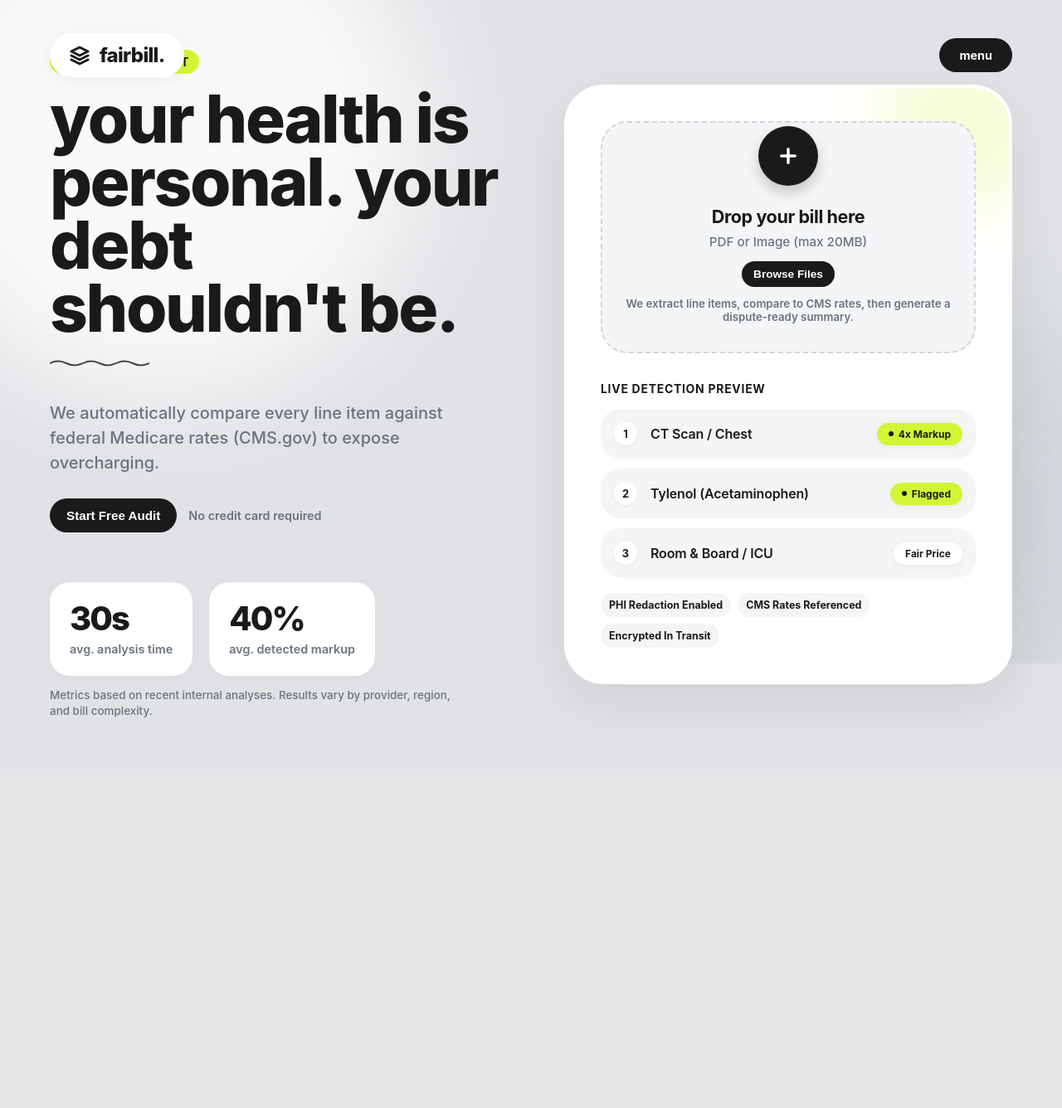
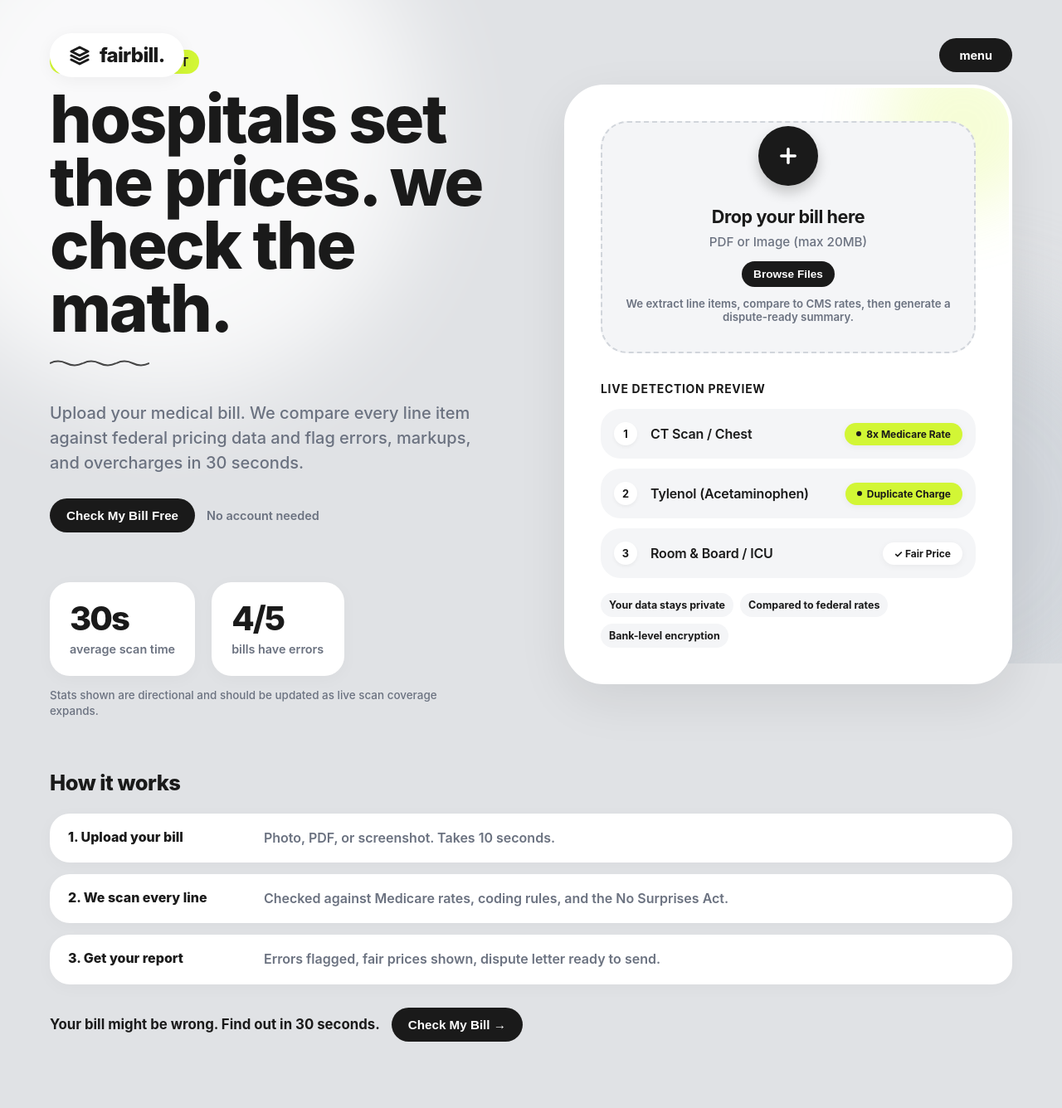
Before and after one commit to nitantbhartia/Medbill, a FastAPI app: page / in a window 1280 px wide. Shown: the whole page at 83% size. Before the commit the page ends 865 px from the top, so only its background shows below. Run offline with FastAPI, Linux system fonts and the light colour scheme; data that the repository does not hold is empty.

Commit message:
Update homepage copy and add how-it-works section

```diff
--- a/templates/landing.html
+++ b/templates/landing.html
@@ -482,6 +482,63 @@
             transform: scale(1.05);
         }
 
+        .how-it-works {
+            position: relative;
+            z-index: 10;
+            max-width: 1400px;
+            margin: 0 auto 80px;
+            padding: 0 60px;
+        }
+
+        .how-title {
+            font-size: 1.6rem;
+            font-weight: 800;
+            letter-spacing: -0.02em;
+            margin-bottom: 22px;
+        }
+
+        .how-grid {
+            display: grid;
+            gap: 14px;
+        }
+
+        .how-row {
+            display: grid;
+            grid-template-columns: 220px 1fr;
+            gap: 16px;
+            background: var(--card-white);
+            border-radius: var(--radius-md);
+            padding: 18px 22px;
+            box-shadow: 0 4px 20px rgba(0, 0, 0, 0.03);
+        }
+
+        .how-step {
+            font-size: 1rem;
+            font-weight: 800;
+            color: var(--text-black);
+        }
+
+        .how-copy {
+            font-size: 1rem;
+            color: var(--text-secondary);
+            font-weight: 600;
+            line-height: 1.45;
+        }
+
+        .bottom-cta {
+            margin-top: 28px;
+            display: flex;
+            align-items: center;
+            gap: 14px;
+            flex-wrap: wrap;
+        }
+
+        .bottom-cta-copy {
+            font-size: 1.05rem;
+            font-weight: 700;
+            color: var(--text-black);
+        }
+
         @media (max-width: 1024px) {
             .layout-grid {
                 grid-template-columns: 1fr;
@@ -502,6 +559,13 @@
             }
             .metric-block {
                 margin-top: 36px;
+            }
+            .how-it-works {
+                padding: 0 24px;
+                margin-bottom: 56px;
+            }
+            .how-row {
+                grid-template-columns: 1fr;
             }
         }
     </style>
@@ -527,24 +591,24 @@
             <div>
                 <span class="label-micro">Medical Bill Audit</span>
             </div>
-            <h1>your health is personal. your debt shouldn't be.</h1>
-            <p>We automatically compare every line item against federal Medicare rates (CMS.gov) to expose overcharging.</p>
+            <h1>hospitals set the prices. we check the math.</h1>
+            <p>Upload your medical bill. We compare every line item against federal pricing data and flag errors, markups, and overcharges in 30 seconds.</p>
             <div class="cta-row">
-                <button type="button" class="primary-cta" id="startAudit">Start Free Audit</button>
-                <span class="secondary-note">No credit card required</span>
+                <button type="button" class="primary-cta" id="startAudit">Check My Bill Free</button>
+                <span class="secondary-note">No account needed</span>
             </div>
 
             <div class="metric-block">
                 <div class="metric">
                     <span class="metric-val">30s</span>
-                    <span class="metric-lbl">avg. analysis time</span>
+                    <span class="metric-lbl">average scan time</span>
                 </div>
                 <div class="metric">
-                    <span class="metric-val">40%</span>
-                    <span class="metric-lbl">avg. detected markup</span>
+                    <span class="metric-val">4/5</span>
+                    <span class="metric-lbl">bills have errors</span>
                 </div>
             </div>
-            <p class="proof-note">Metrics based on recent internal analyses. Results vary by provider, region, and bill complexity.</p>
+            <p class="proof-note">Stats shown are directional and should be updated as live scan coverage expands.</p>
         </section>
 
         <section class="col-interaction">
@@ -574,7 +638,7 @@
                         </div>
                         <div class="item-status alert">
                             <span class="dot"></span>
-                            4x Markup
+                            8x Medicare Rate
                         </div>
                     </div>
 
@@ -585,7 +649,7 @@
                         </div>
                         <div class="item-status alert">
                             <span class="dot"></span>
-                            Flagged
+                            Duplicate Charge
                         </div>
                     </div>
 
@@ -595,18 +659,40 @@
                             <span class="item-name">Room &amp; Board / ICU</span>
                         </div>
                         <div class="item-status">
-                            Fair Price
+                            &#10003; Fair Price
                         </div>
                     </div>
                 </div>
                 <div class="trust-strip">
-                    <span class="trust-pill">PHI Redaction Enabled</span>
-                    <span class="trust-pill">CMS Rates Referenced</span>
-                    <span class="trust-pill">Encrypted In Transit</span>
+                    <span class="trust-pill">Your data stays private</span>
+                    <span class="trust-pill">Compared to federal rates</span>
+                    <span class="trust-pill">Bank-level encryption</span>
                 </div>
             </div>
         </section>
     </main>
+
+    <section class="how-it-works">
+        <h2 class="how-title">How it works</h2>
+        <div class="how-grid">
+            <div class="how-row">
+                <div class="how-step">1. Upload your bill</div>
+                <div class="how-copy">Photo, PDF, or screenshot. Takes 10 seconds.</div>
+            </div>
+            <div class="how-row">
+                <div class="how-step">2. We scan every line</div>
+                <div class="how-copy">Checked against Medicare rates, coding rules, and the No Surprises Act.</div>
+            </div>
+            <div class="how-row">
+                <div class="how-step">3. Get your report</div>
+                <div class="how-copy">Errors flagged, fair prices shown, dispute letter ready to send.</div>
+            </div>
+        </div>
+        <div class="bottom-cta">
+            <span class="bottom-cta-copy">Your bill might be wrong. Find out in 30 seconds.</span>
+            <button type="button" class="primary-cta" id="bottomAudit">Check My Bill &rarr;</button>
+        </div>
+    </section>
 
     <script>
         (function () {
@@ -614,6 +700,7 @@
             var fileInput = document.getElementById("fileInput");
             var browseFiles = document.getElementById("browseFiles");
             var startAudit = document.getElementById("startAudit");
+            var bottomAudit = document.getElementById("bottomAudit");
             var uploadStatus = document.getElementById("uploadStatus");
 
             function setStatus(message) {
@@ -701,6 +788,9 @@
             startAudit.addEventListener("click", function () {
                 fileInput.click();
             });
+            bottomAudit.addEventListener("click", function () {
+                fileInput.click();
+            });
 
             dropZone.addEventListener("keydown", function (e) {
                 if (e.key === "Enter" || e.key === " ") {
```
Also changed, not shown: tests/test_integration_regression.py (+4 -2 lines).
